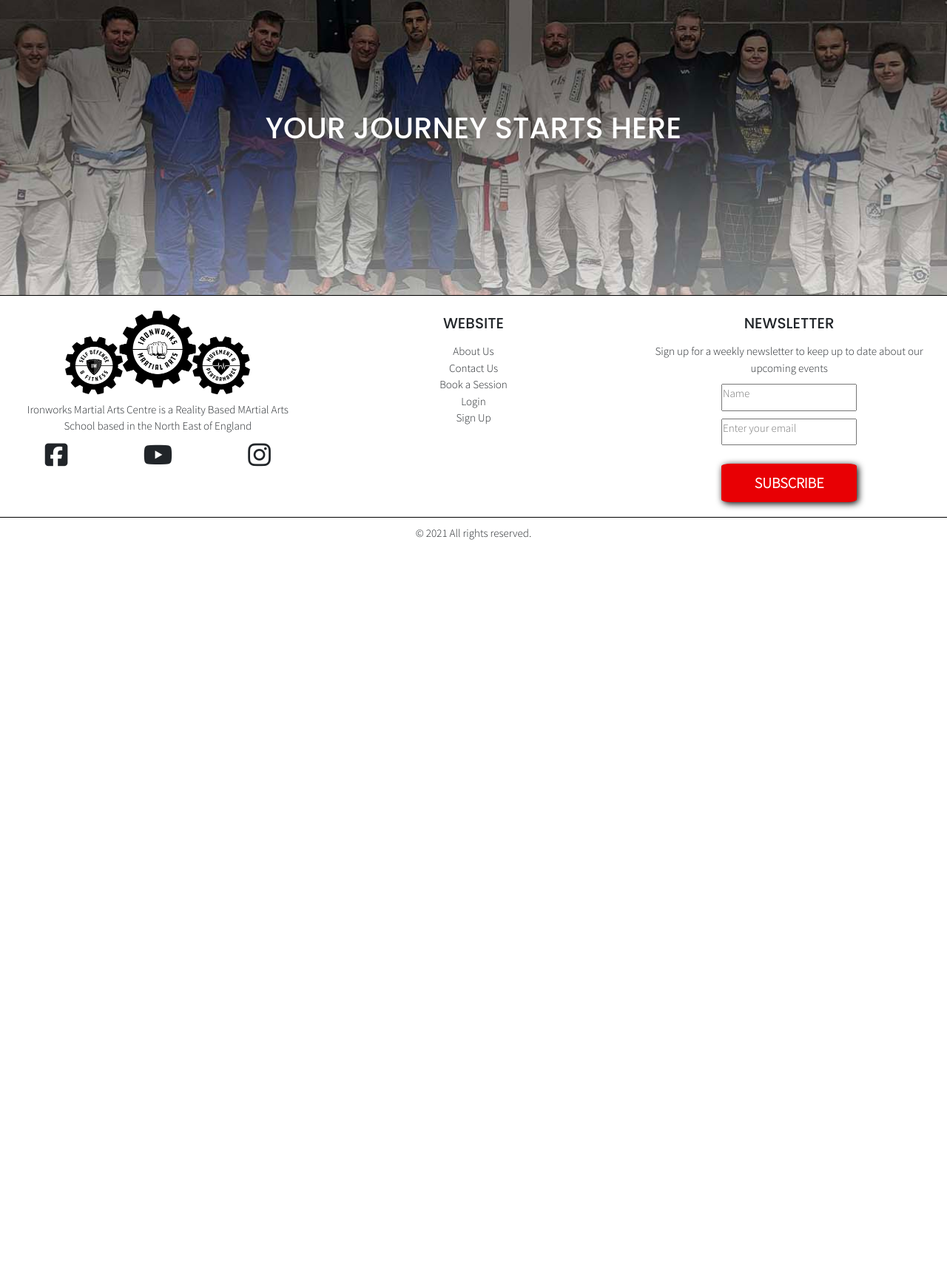
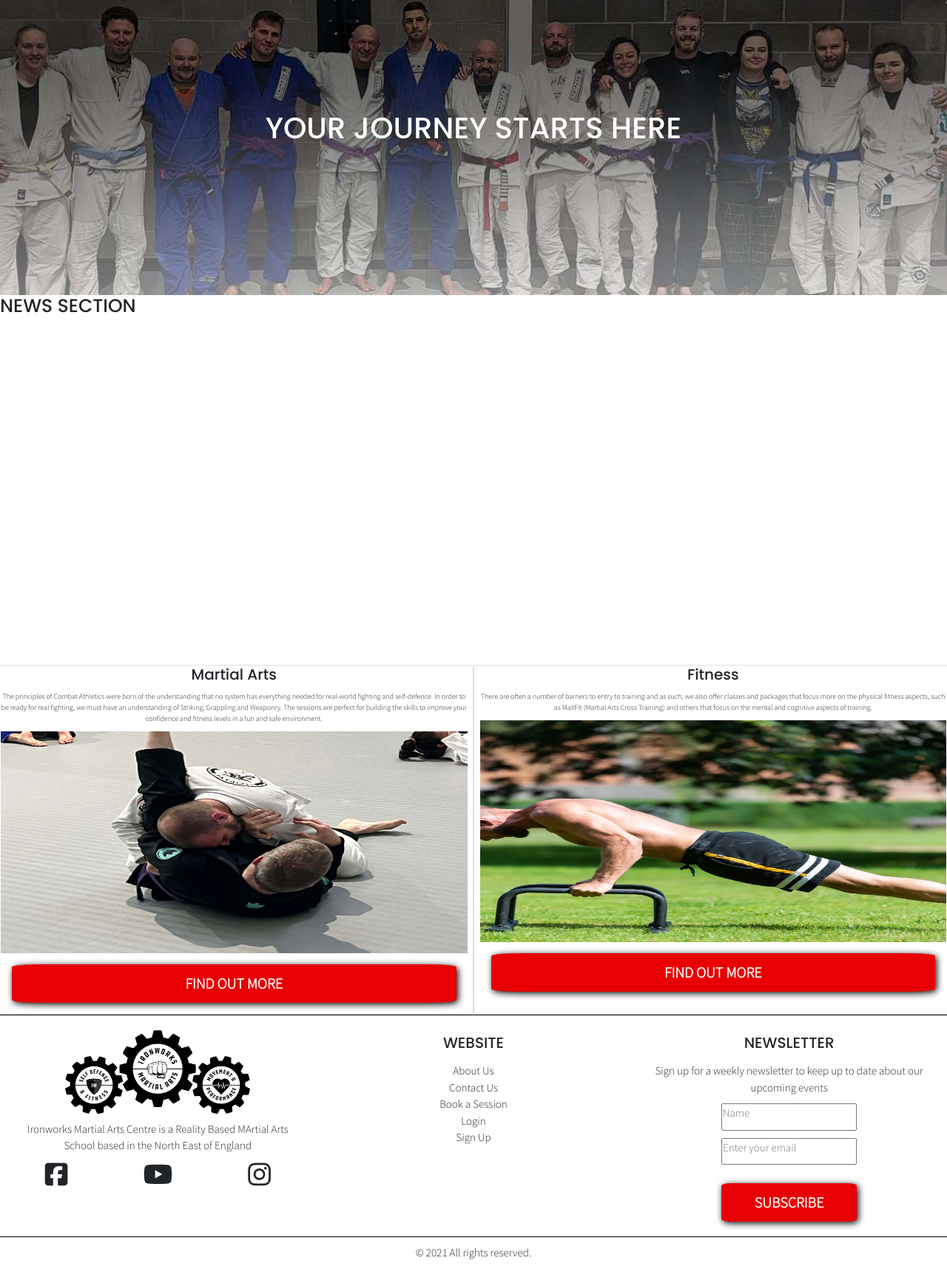
Before and after one commit to charliewatson1504/CI-PP4-Booking-System, a Django app: page / in a window 1280 px wide. Shown: the part 187-1903 px from the top of the page at 74% size. Before the commit the page ends 917 px from the top, so only its background shows below. Run offline with Django 3.2, Linux system fonts and the light colour scheme; some libraries are stand-ins or nearby versions.

Commit message:
feat: add info cards to index.html

```diff
--- a/home/static/home/css/home.css
+++ b/home/static/home/css/home.css
@@ -1,7 +1,11 @@
 /****************************
 	Table of Contents
 	1. Hero Section
+    2. News Section
+    3. Classes Section
 ****************************/
+
+/* 1. Hero Section */
 
 .hero-img {
     background:url(../img/hero.jpg) no-repeat center center;
@@ -16,3 +20,19 @@
     font-size: 4rem;
     padding-top: 150px;
 }
+
+/* News Section */
+
+#news-section {
+    height: 500px;
+}
+
+/* Classes Section */
+
+.card {
+    text-align: center;
+}
+
+.card img {
+    height: 300px;
+}
--- a/home/templates/home/index.html
+++ b/home/templates/home/index.html
@@ -12,5 +12,24 @@
         <h1 class="text-align-center">YOUR JOURNEY STARTS HERE</h1>
     </div>
 </section>
+<section id="news-section">
+    <h1>NEWS SECTION</h1>
+</section>
+<section id="classes-section">
+    <div class="row">
+        <div class="col-6 card">
+            <h2>Martial Arts</h2>
+            <p>The principles of Combat Athletics were born of the understanding that no system has everything needed for real-world fighting and self-defence. In order to be ready for real fighting, we must have an understanding of Striking, Grappling and Weaponry. The sessions are perfect for building the skills to improve your confidence and fitness levels in a fun and safe environment.</p>
+            <img src="{% static 'home/img/ma_card.jpg' %}" alt="">
+            <button class="btn">FIND OUT MORE</button>
+        </div>
+        <div class="col-6 card">
+            <h2>Fitness</h2>
+            <p>There are often a number of barriers to entry to training and as such, we also offer classes and packages that focus more on the physical fitness aspects, such as MaXFit (Martial Arts Cross Training) and others that focus on the mental and cognitive aspects of training.</p>
+            <img src="{% static 'home/img/fitness_card.webp' %}" alt="">
+            <button class="btn">FIND OUT MORE</button>
+        </div>
+    </div>
+</section>
 
 {% endblock %}
```
Also changed, not shown: home/static/home/img/fitness_card.webp (added), home/static/home/img/ma_card.jpg (added).
